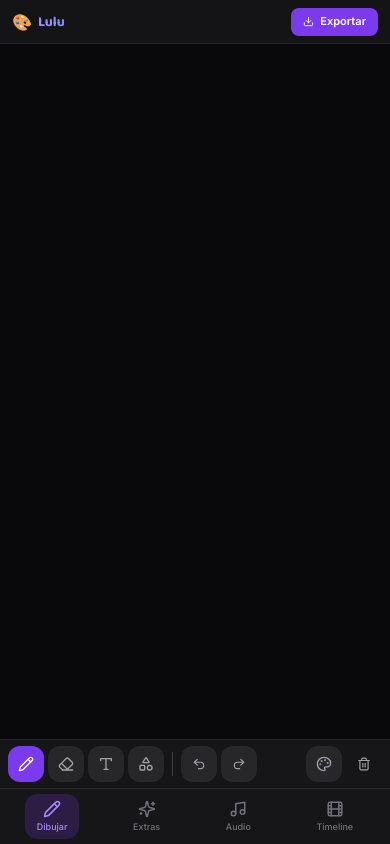
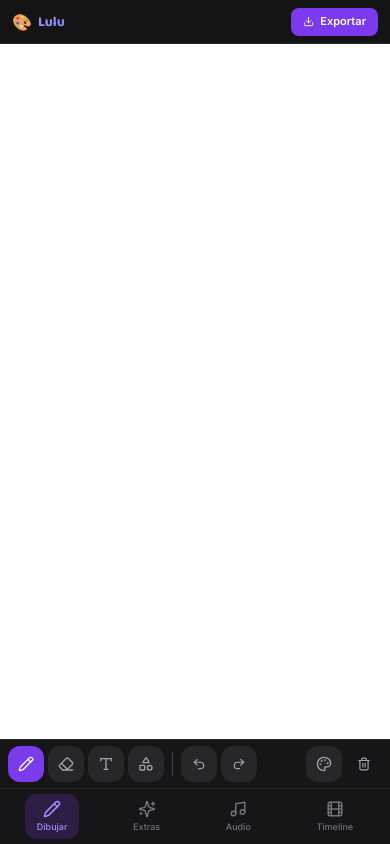
Before and after one commit to ericksondaviddev-source/lulu-draw-animator, a React (Vite) app: page / in a window 390 px wide. Built offline with nearby package versions, Linux system fonts and the light colour scheme.

Commit message:
fix: canvas not visible on mobile - use height:0 flex trick for proper sizing

```diff
--- a/src/App.tsx
+++ b/src/App.tsx
@@ -157,8 +157,8 @@
         </button>
       </header>
 
-      {/* Canvas — always fills remaining space */}
-      <div className="flex-1 min-h-0 relative">
+      {/* Canvas — fills remaining space */}
+      <div className="flex-1 min-h-0" style={{ height: 0 }}>
         <DrawingCanvas viewFrameId={viewFrameId} />
       </div>
 
--- a/src/components/canvas/DrawingCanvas.tsx
+++ b/src/components/canvas/DrawingCanvas.tsx
@@ -488,7 +488,7 @@
   const bgColor = viewFrame?.bgColor ?? '#ffffff';
 
   return (
-    <div ref={containerRef} className="relative flex-1 overflow-hidden" style={{ touchAction: 'none' }}>
+    <div ref={containerRef} className="relative w-full h-full overflow-hidden" style={{ touchAction: 'none' }}>
       <div
         className="absolute inset-0"
         style={{
```
